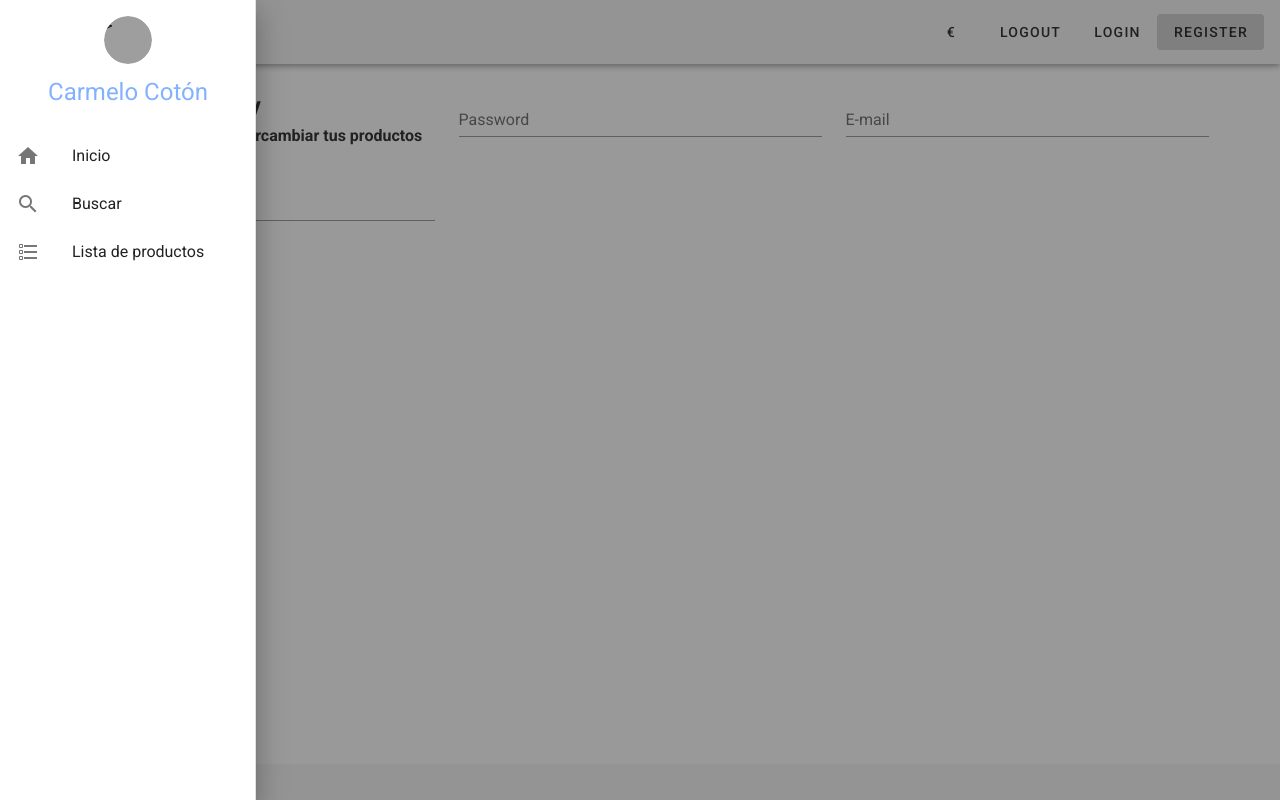
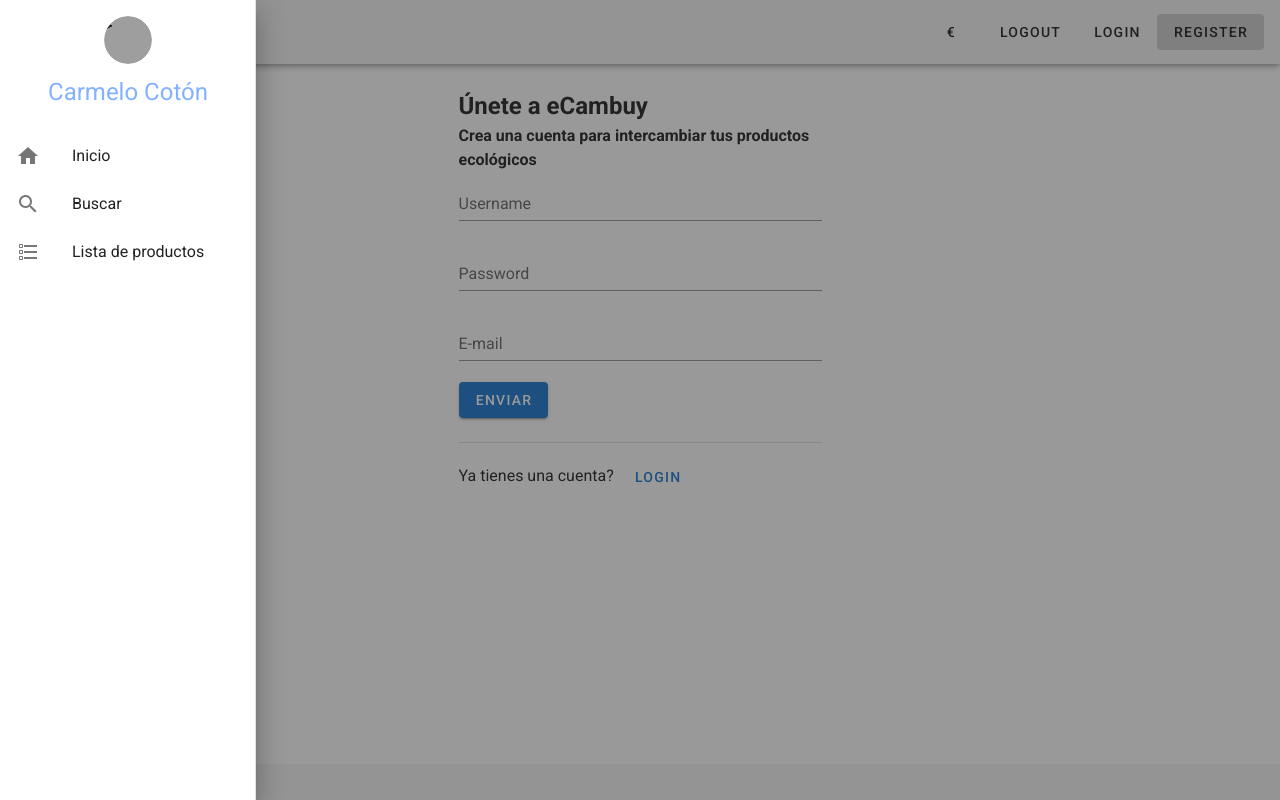
Before and after one commit to f3r/eCambuy_front, a Nuxt app: page /signup in a window 1280 px wide. Built offline with nearby package versions, Linux system fonts and the light colour scheme; no server answers; grey boxes are pictures that could not be loaded.

Commit message:
signup fixes

```diff
--- a/nuxt.config.js
+++ b/nuxt.config.js
@@ -17,7 +17,7 @@
           user: { url: '/auth/me', method: 'get', propertyName: '' },
         },
         // tokenRequired: true,
-        tokenType: '',
+        // tokenType: '',
         // globalToken: true,
         // autoFetchUser: true
       },
--- a/pages/signup.vue
+++ b/pages/signup.vue
@@ -1,47 +1,50 @@
 <template>
-  <v-form v-model="valid">
-    <v-container>
-      <v-row>
-        <v-col cols="12" md="4">
+  <v-container>
+    <v-row>
+      <v-col cols="12" md="4" class="mx-auto">
+        <v-form v-model="valid">
           <h2>Únete a eCambuy</h2>
           <h4>Crea una cuenta para intercambiar tus productos ecológicos</h4>
           <v-text-field
             v-model="username"
             :rules="usernameRules"
-            label="Name"
+            label="Username"
             required
           ></v-text-field>
-        </v-col>
 
-        <v-col cols="12" md="4">
           <v-text-field
             v-model="password"
             :rules="passwordRules"
+            type="password"
             label="Password"
             required
           ></v-text-field>
-        </v-col>
 
-        <v-col cols="12" md="4">
           <v-text-field
             v-model="email"
             :rules="emailRules"
             label="E-mail"
             required
           ></v-text-field>
-        </v-col>
-      </v-row>
-    </v-container>
-    <v-spacer></v-spacer>
-    <v-btn color="primary" nuxt @click="signup">
-      Enviar
-    </v-btn>
-    <v-spacer></v-spacer>
-    <p>Ya tienes una cuenta?</p>
-    <v-btn color="primary" nuxt to="/login">
-      Login
-    </v-btn>
-  </v-form>
+
+          <v-btn color="primary" nuxt @click="signup">
+            Enviar
+          </v-btn>
+        </v-form>
+      </v-col>
+    </v-row>
+    <v-row>
+      <v-col cols="12" md="4" class="mx-auto pt-3">
+        <v-divider />
+        <p class="mt-4">
+          Ya tienes una cuenta?
+          <v-btn color="primary" text nuxt to="/login">
+            Login
+          </v-btn>
+        </p>
+      </v-col>
+    </v-row>
+  </v-container>
 </template>
 
 <script>
@@ -51,7 +54,8 @@
     username: '',
     usernameRules: [
       (v) => !!v || 'Name is required',
-      (v) => v.length <= 10 || 'Name must be less than 10 characters',
+      (v) => v.length <= 40 || 'Name must be less than 40 characters',
+      (v) => !v.includes(' ') || 'Name cannot contain spaces',
     ],
     password: '',
     passwordRules: [
```
